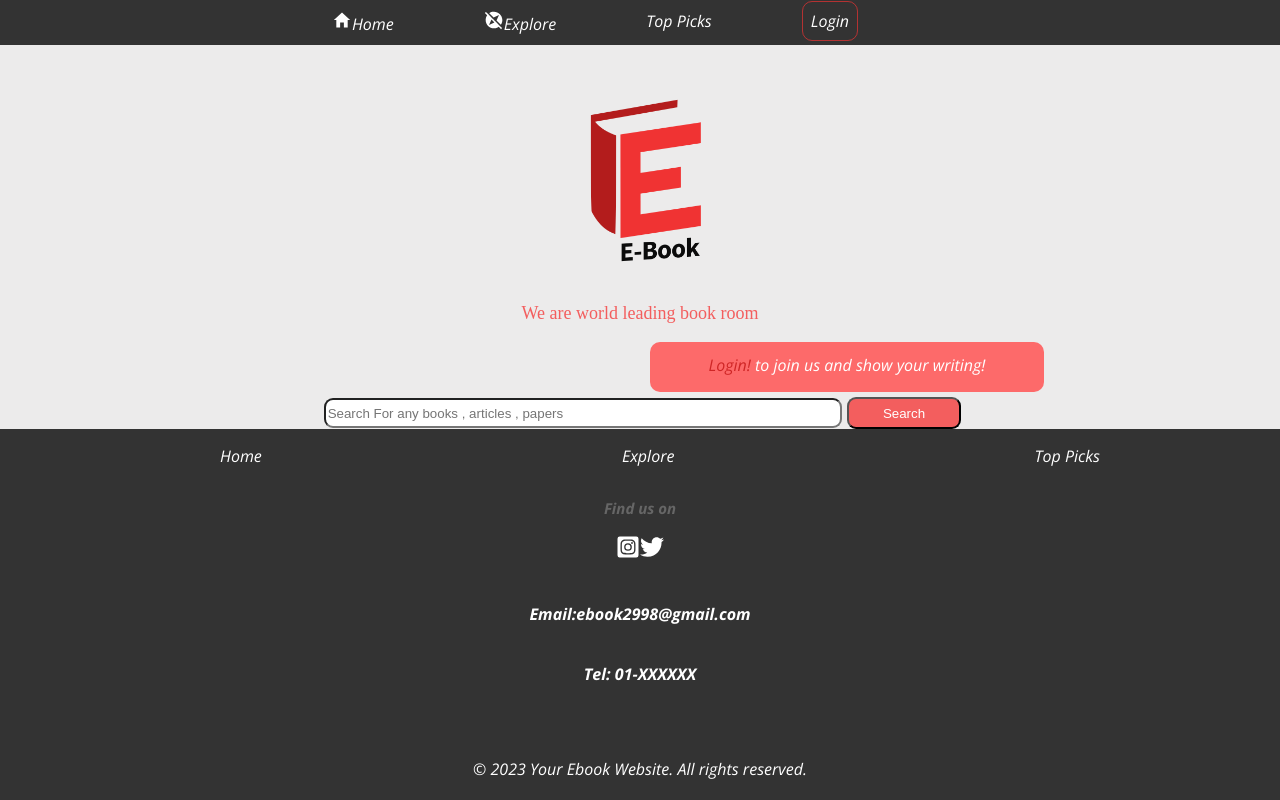
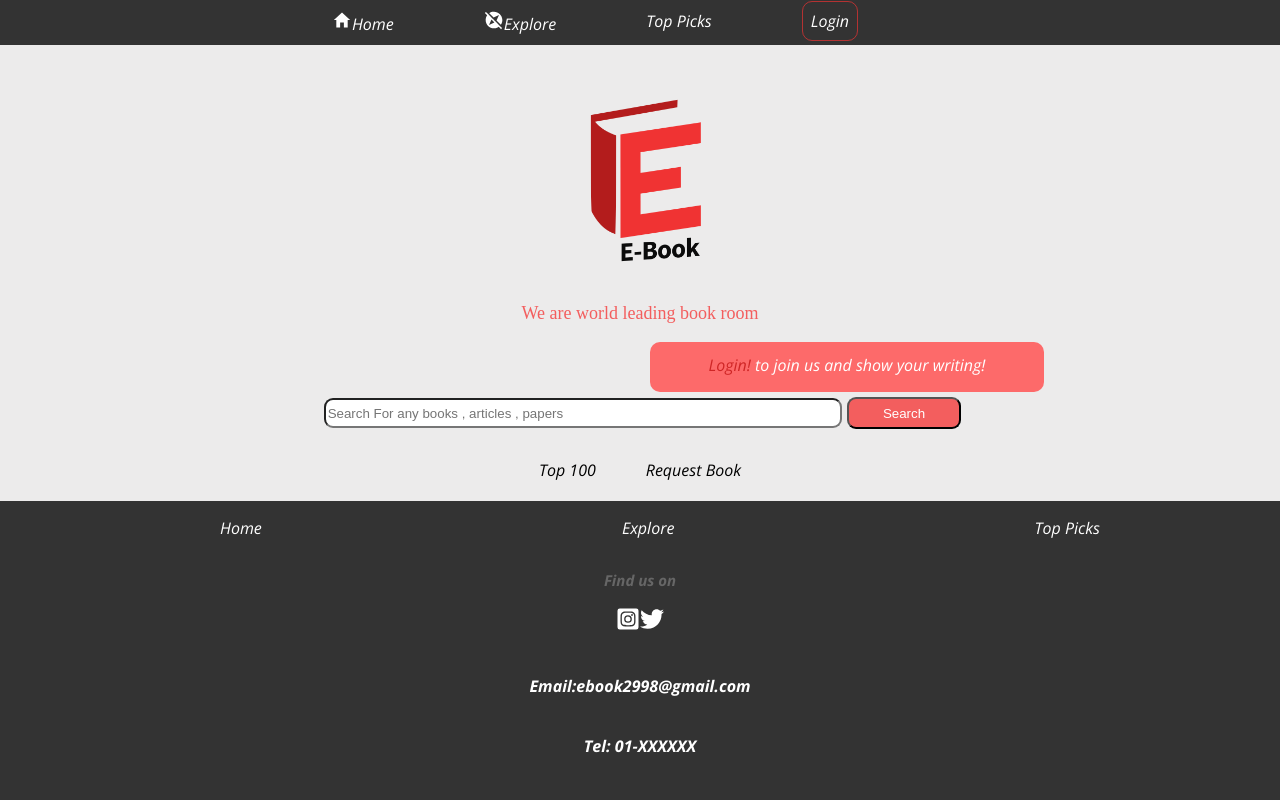
Before and after one commit to sanjaya999/ebook-project, a React (Vite) app in the folder frontend/: page / in a window 1280 px wide. Built offline with nearby package versions, Linux system fonts and the light colour scheme; some icons are missing.

Commit message:
home changes

```diff
--- a/frontend/src/components/Home/Home.css
+++ b/frontend/src/components/Home/Home.css
@@ -133,3 +133,14 @@ body{
     margin-left: 5px;
     border-radius: 9px;
 }
+
+.section{
+    display: flex;
+    justify-content: center;
+    margin-top: 30px;
+}
+
+.request{
+    margin-left: 50px;
+    margin-bottom: 20px;
+}
--- a/frontend/src/components/Home/Home.jsx
+++ b/frontend/src/components/Home/Home.jsx
@@ -28,6 +28,13 @@ function Home() {
     <button className='SButton'>Search</button>
 
    </div>
+
+
+   <div className="section">
+    <div className='Top100'>Top 100</div>
+    <div className="request">Request Book</div>
+
+   </div>
    </>
   )
 }
```
